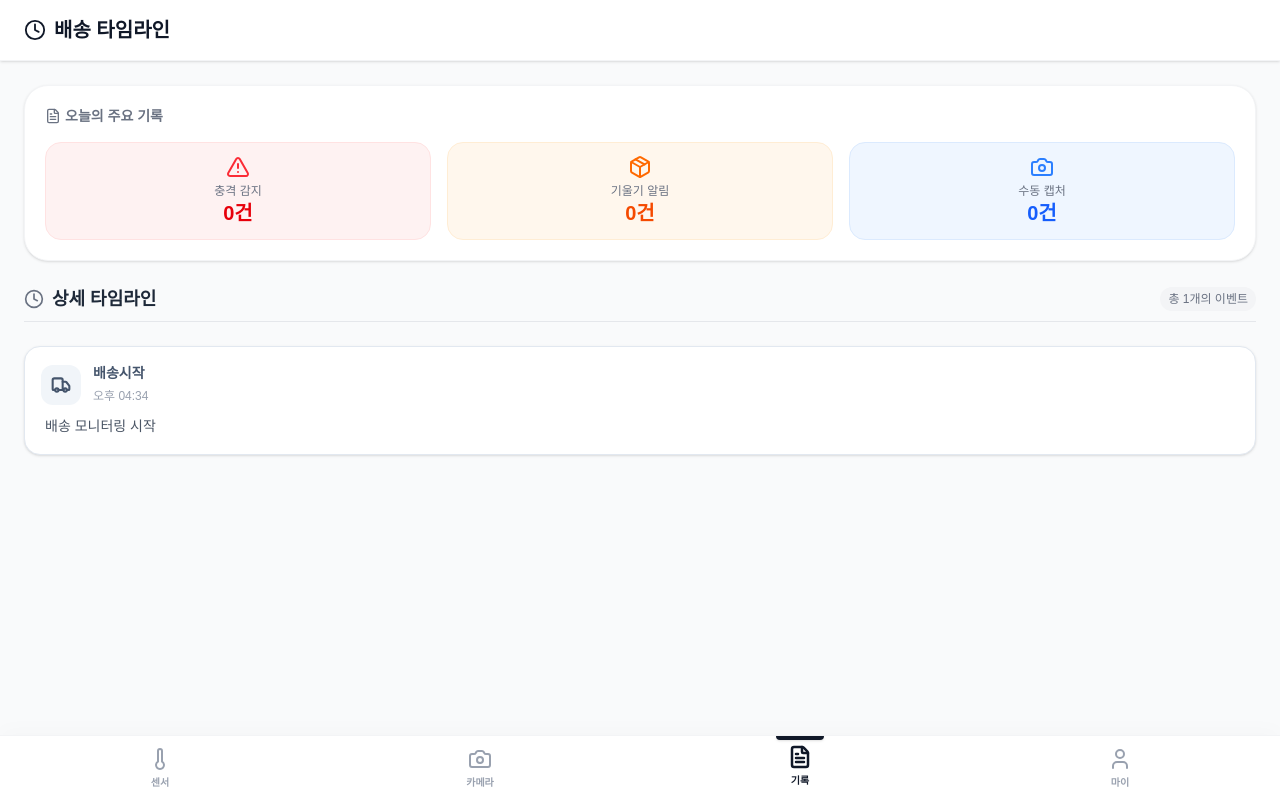
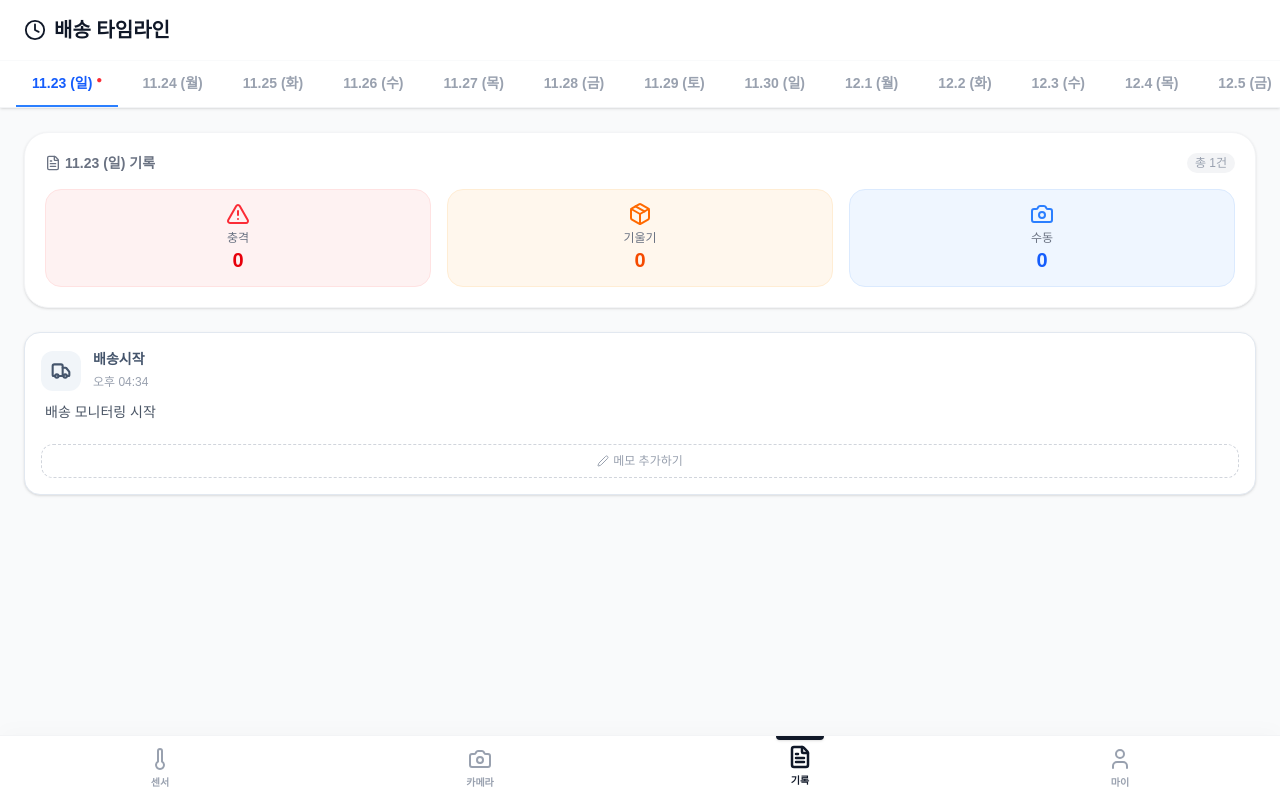
Before and after one commit to dlcodudco/sensor-udon, a Next.js app: page /history in a window 1280 px wide. Built offline with nearby package versions, Linux system fonts and the light colour scheme.

Commit message:
feat: 히스토리 페이지 및 이벤트 카드 기능 추가

```diff
--- a/app/history/page.tsx
+++ b/app/history/page.tsx
@@ -9,67 +9,197 @@
 
 'use client';
 
-import { useState, useEffect } from 'react';
-import { FileText, Camera, AlertTriangle, Package, Clock } from 'lucide-react';
+import { useState, useEffect, useMemo, useRef } from 'react';
+import { FileText, Camera, AlertTriangle, Package, Clock, Calendar } from 'lucide-react';
 import HistoryEventCard from '../../components/history/historyeventcard';
 
-// DB에서 가져올 이벤트 기록 데이터 구조
 export interface HistoryEvent {
   id: number;
   timestamp: string;
-  eventType: '충격' | '기울기' | '수동캡처' | '배송시작' | '배송완료';
+  eventType: '충격' | '기울기' | '수동캡처' | '온도' | '배송시작' | '배송완료';
   eventValue: number;
   message: string;
   isAlert: boolean;
   imageUrl?: string;
+  note?: string;
 }
 
-// 기본 샘플 데이터 (저장된 게 없을 때 보여줄 것)
+// [중요] 한국 시간(로컬 시간)을 유지한 채 ISO 문자열을 만드는 함수
+// 기존 new Date().toISOString()은 UTC(영국시간) 기준이라 9시간 전으로 잡히는 문제를 해결합니다.
+export const getLocalISOString = () => {
+  const now = new Date();
+  const offset = now.getTimezoneOffset() * 60000; // 분 단위를 밀리초로 변환
+  const localDate = new Date(now.getTime() - offset);
+  return localDate.toISOString().slice(0, -1); // 뒤에 'Z'를 제거
+};
+
+// 오늘 날짜 구하기 (YYYY-MM-DD, 로컬 시간 기준)
+const getTodayString = () => {
+  const now = new Date();
+  const year = now.getFullYear();
+  const month = String(now.getMonth() + 1).padStart(2, '0');
+  const day = String(now.getDate()).padStart(2, '0');
+  return `${year}-${month}-${day}`;
+};
+
+// [수정] Mock 데이터도 로컬 시간 함수 사용
 const DEFAULT_MOCK_DATA: HistoryEvent[] = [
-  { id: 1, timestamp: new Date().toISOString(), eventType: '배송시작', eventValue: 0, message: '배송 모니터링 시작', isAlert: false },
+  {
+    id: 1,
+    timestamp: getLocalISOString(), // <-- 여기 수정됨
+    eventType: '배송시작',
+    eventValue: 0,
+    message: '배송 모니터링 시작',
+    isAlert: false
+  },
 ];
 
 export default function HistoryScreen() {
   const [history, setHistory] = useState<HistoryEvent[]>([]);
+  const [selectedDate, setSelectedDate] = useState<string>(getTodayString()); // 기본값: 오늘
 
-  // 화면이 켜질 때 localStorage에서 데이터 불러오기
+  // 스크롤 제어를 위한 Refs
+  const scrollContainerRef = useRef<HTMLDivElement>(null);
+  const todayTabRef = useRef<HTMLButtonElement>(null);
+
+  // 1. 데이터 로드
   useEffect(() => {
     const storedHistory = localStorage.getItem('appHistory');
+    let loadedData = DEFAULT_MOCK_DATA;
 
     if (storedHistory) {
-      setHistory(JSON.parse(storedHistory));
+      loadedData = JSON.parse(storedHistory);
     } else {
-      setHistory(DEFAULT_MOCK_DATA);
       localStorage.setItem('appHistory', JSON.stringify(DEFAULT_MOCK_DATA));
     }
+    setHistory(loadedData);
   }, []);
 
-  // 🚨 [수정된 부분] 여기가 중복되어 있어서 에러가 났었습니다! 하나만 남겼습니다.
-  // 요약 통계 계산
+  // 2. 타임라인 날짜 목록 생성 (과거 기록 ~ 미래 15일)
+  const fullDateList = useMemo(() => {
+    const today = getTodayString();
+
+    // (1) 기록된 가장 오래된 날짜 찾기
+    const historyDates = history
+      .filter(h => h && h.timestamp)
+      .map(h => h.timestamp.split('T')[0]);
+
+    // 기록이 하나도 없으면 오늘을 기준으로 함
+    let minDateStr = historyDates.length > 0 ? historyDates.sort()[0] : today;
+
+    // 만약 기록된 날짜가 오늘보다 미래라면(혹시 모를 오류), 오늘부터 시작
+    if (minDateStr > today) minDateStr = today;
+
+    // (2) 날짜 배열 생성 (minDate ~ today + 15일)
+    const dateArray: string[] = [];
+    const startDate = new Date(minDateStr);
+    const endDate = new Date(today);
+    endDate.setDate(endDate.getDate() + 15); // 미래 15일 추가
+
+    const curr = new Date(startDate);
+
+    while (curr <= endDate) {
+      const year = curr.getFullYear();
+      const month = String(curr.getMonth() + 1).padStart(2, '0');
+      const day = String(curr.getDate()).padStart(2, '0');
+      dateArray.push(`${year}-${month}-${day}`);
+
+      curr.setDate(curr.getDate() + 1);
+    }
+
+    return dateArray;
+  }, [history]);
+
+  // 3. 초기 로드 시 '오늘 날짜'를 가운데로 스크롤
+  useEffect(() => {
+    if (todayTabRef.current) {
+      todayTabRef.current.scrollIntoView({
+        behavior: 'smooth',
+        block: 'nearest',
+        inline: 'center' // 가로 스크롤 중앙 정렬
+      });
+    }
+  }, [fullDateList]);
+
+  // 필터링
+  const filteredHistory = useMemo(() => {
+    if (!selectedDate) return [];
+    return history.filter(item =>
+        item &&
+        item.timestamp &&
+        item.timestamp.startsWith(selectedDate)
+    );
+  }, [history, selectedDate]);
+
+  // 요약 통계
   const summary = {
-    shock: history.filter(e => e.eventType === '충격').length,
-    tilt: history.filter(e => e.eventType === '기울기').length,
-    manual: history.filter(e => e.eventType === '수동캡처').length,
+    shock: filteredHistory.filter(e => e.eventType === '충격').length,
+    tilt: filteredHistory.filter(e => e.eventType === '기울기').length,
+    manual: filteredHistory.filter(e => e.eventType === '수동캡처').length,
   };
 
+  const handleSaveNote = (id: number, newNote: string) => {
+    const updatedHistory = history.map((event) =>
+      event.id === id ? { ...event, note: newNote } : event
+    );
+    setHistory(updatedHistory);
+    localStorage.setItem('appHistory', JSON.stringify(updatedHistory));
+  };
+
+  // 날짜 라벨 포맷
+  const formatDateLabel = (dateStr: string) => {
+    const [y, m, d] = dateStr.split('-').map(Number);
+    const date = new Date(y, m - 1, d);
+    const dayName = ['일', '월', '화', '수', '목', '금', '토'][date.getDay()];
+    return `${m}.${d} (${dayName})`;
+  };
+
+  // 오늘 날짜인지 확인
+  const isToday = (dateStr: string) => dateStr === getTodayString();
+
   return (
-    // 1. 최상위 컨테이너
     <div className="fixed inset-0 z-0 w-full h-[100dvh] bg-gray-50 flex flex-col overflow-hidden overscroll-none">
 
-      {/* 2. 헤더 */}
+      {/* 헤더 */}
       <header className="
         flex-none bg-white z-30
-        flex items-center justify-between px-6
         border-b border-gray-100 shadow-sm
         pt-[calc(env(safe-area-inset-top)+16px)]
-        pb-4
       ">
-        <h1 className="text-xl font-bold text-gray-900 flex items-center gap-2">
-          <Clock size={22} /> 배송 타임라인
-        </h1>
+        <div className="px-6 pb-4 flex items-center justify-between">
+            <h1 className="text-xl font-bold text-gray-900 flex items-center gap-2">
+            <Clock size={22} /> 배송 타임라인
+            </h1>
+        </div>
+
+        {/* 날짜 선택 탭 */}
+        <div ref={scrollContainerRef} className="flex overflow-x-auto px-4 pb-0 scrollbar-hide gap-2 bg-white w-full border-t border-gray-50">
+            {fullDateList.map((date) => {
+                const today = isToday(date);
+                const selected = selectedDate === date;
+
+                return (
+                <button
+                    key={date}
+                    ref={today ? todayTabRef : null}
+                    onClick={() => setSelectedDate(date)}
+                    className={`
+                        flex-none px-4 py-3 text-sm font-bold border-b-2 transition-all whitespace-nowrap
+                        ${selected
+                            ? 'border-blue-500 text-blue-600'
+                            : 'border-transparent text-gray-400 hover:text-gray-600'}
+                        ${today && !selected ? 'text-blue-400' : ''}
+                    `}
+                >
+                    {formatDateLabel(date)}
+                    {today && <span className="ml-1 text-[10px] align-top text-red-500">●</span>}
+                </button>
+                );
+            })}
+        </div>
       </header>
 
-      {/* 3. 본문 */}
+      {/* 본문 */}
       <main className="
         flex-1 overflow-y-auto
         p-6 pb-[calc(100px+env(safe-area-inset-bottom))]
@@ -78,62 +208,66 @@ export default function HistoryScreen() {
       ">
         <div className="space-y-6">
 
-          {/* 1. 요약 대시보드 */}
+          {/* 요약 대시보드 */}
           <div className="bg-white p-5 rounded-3xl shadow-sm border border-gray-100">
-            <h2 className="text-sm font-bold text-gray-500 mb-4 flex items-center gap-1">
-              <FileText size={16} /> 오늘의 주요 기록
+            <h2 className="text-sm font-bold text-gray-500 mb-4 flex items-center justify-between">
+              <span className="flex items-center gap-1">
+                 <FileText size={16} />
+                 {selectedDate ? `${formatDateLabel(selectedDate)} 기록` : '주요 기록'}
+              </span>
+              <span className="text-xs font-normal text-gray-400 bg-gray-100 px-2 py-0.5 rounded-full">
+                  총 {filteredHistory.length}건
+              </span>
             </h2>
             <div className="grid grid-cols-3 gap-4 text-center">
-              {/* 충격 요약 */}
               <div className="flex flex-col items-center p-3 bg-red-50 rounded-2xl border border-red-100">
                 <AlertTriangle className="text-red-500 mb-1" size={24} />
-                <span className="text-xs text-gray-500 font-medium">충격 감지</span>
-                <span className="text-xl font-extrabold text-red-600">{summary.shock}건</span>
+                <span className="text-xs text-gray-500 font-medium">충격</span>
+                <span className="text-xl font-extrabold text-red-600">{summary.shock}</span>
               </div>
-              {/* 기울기 요약 */}
               <div className="flex flex-col items-center p-3 bg-orange-50 rounded-2xl border border-orange-100">
                 <Package className="text-orange-500 mb-1" size={24} />
-                <span className="text-xs text-gray-500 font-medium">기울기 알림</span>
-                <span className="text-xl font-extrabold text-orange-600">{summary.tilt}건</span>
+                <span className="text-xs text-gray-500 font-medium">기울기</span>
+                <span className="text-xl font-extrabold text-orange-600">{summary.tilt}</span>
               </div>
-              {/* 수동 캡처 요약 */}
               <div className="flex flex-col items-center p-3 bg-blue-50 rounded-2xl border border-blue-100">
                 <Camera className="text-blue-500 mb-1" size={24} />
-                <span className="text-xs text-gray-500 font-medium">수동 캡처</span>
-                <span className="text-xl font-extrabold text-blue-600">{summary.manual}건</span>
+                <span className="text-xs text-gray-500 font-medium">수동</span>
+                <span className="text-xl font-extrabold text-blue-600">{summary.manual}</span>
               </div>
             </div>
           </div>
 
-          {/* 2. 타임라인 헤더 */}
-          <div className="flex items-center justify-between border-b border-gray-200 pb-2 mt-4">
-            <div className="flex items-center gap-2 text-lg font-bold text-gray-800">
-                <Clock size={20} className="text-gray-500" />
-                상세 타임라인
-            </div>
-            <span className="text-xs text-gray-500 bg-gray-100 px-2 py-1 rounded-full font-medium">
-                총 {history.length}개의 이벤트
-            </span>
-          </div>
-
-          {/* 3. 이벤트 리스트 */}
+          {/* 타임라인 리스트 */}
           <div className="space-y-4 relative">
             <div className="absolute left-4 top-2 bottom-2 w-0.5 bg-gray-200 z-0"></div>
 
-            {history.length > 0 ? (
-                history.map((event) => (
+            {filteredHistory.length > 0 ? (
+                filteredHistory.map((event) => (
                   <div key={event.id} className="relative z-10">
-                    <HistoryEventCard event={event} />
+                    <HistoryEventCard
+                      event={event}
+                      onSaveNote={handleSaveNote}
+                    />
                   </div>
                 ))
             ) : (
-                <div className="text-center py-10 text-gray-400 bg-white rounded-2xl border border-gray-100">
-                    <p>아직 기록된 이벤트가 없습니다.</p>
+                <div className="text-center py-20 text-gray-400">
+                    <Calendar size={40} className="mx-auto mb-2 opacity-20" />
+                    <p className="text-sm">
+                        {isToday(selectedDate)
+                            ? "오늘 아직 기록된 이벤트가 없습니다."
+                            : new Date(selectedDate) > new Date(getTodayString())
+                                ? "미래의 날짜입니다."
+                                : "이 날짜엔 기록이 없습니다."}
+                    </p>
                 </div>
             )}
           </div>
 
-          <div className="h-4"></div>
+          <div className="h-4">
+
+          </div>
         </div>
       </main>
     </div>
--- a/components/history/historyeventcard.tsx
+++ b/components/history/historyeventcard.tsx
@@ -1,26 +1,46 @@
-// components/history/historyeventdard.tsx
+'use client';
 
-import { AlertTriangle, Camera, Package, Thermometer, Truck, CheckCircle, Info } from 'lucide-react';
+import { useState } from 'react'; // [추가] 상태 관리를 위해 필요
+import {
+  AlertTriangle, Camera, Package, Thermometer, Truck, CheckCircle, Info, FileText,
+  Edit2, Save, X // [추가] 아이콘 추가
+} from 'lucide-react';
 
-// 1. 부모 페이지(page.tsx)와 타입을 완벽하게 일치시킵니다.
 interface HistoryEvent {
   id: number;
   timestamp: string;
-  // 👇 여기에 '배송시작', '배송완료'가 추가되어야 빨간 줄이 사라집니다!
   eventType: '충격' | '기울기' | '수동캡처' | '온도' | '배송시작' | '배송완료';
-  eventValue: number; // 이것도 추가
+  eventValue: number;
   message: string;
   isAlert: boolean;
   imageUrl?: string;
+  note?: string;
 }
 
 interface Props {
   event: HistoryEvent;
+  // [추가] 부모 컴포넌트에서 메모 저장 함수를 받아옴
+  onSaveNote: (id: number, content: string) => void;
 }
 
-export default function HistoryEventCard({ event }: Props) {
+export default function HistoryEventCard({ event, onSaveNote }: Props) {
+  // [추가] 수정 모드 및 입력 텍스트 관리
+  const [isEditing, setIsEditing] = useState(false);
+  const [noteText, setNoteText] = useState(event.note || '');
 
-  // 2. 이벤트 타입별 아이콘 및 색상 설정 (배송시작/완료 추가)
+  // 저장 버튼 클릭 시 실행
+  const handleSave = () => {
+    onSaveNote(event.id, noteText);
+    setIsEditing(false);
+  };
+
+  // 취소 버튼 클릭 시 실행 (원래대로 복구)
+  const handleCancel = () => {
+    setNoteText(event.note || '');
+    setIsEditing(false);
+  };
+
+  // 이벤트 타입별 스타일 설정
   const getEventStyle = (type: string) => {
     switch (type) {
       case '충격':
@@ -31,9 +51,9 @@ export default function HistoryEventCard({ event }: Props) {
         return { icon: Thermometer, bg: 'bg-yellow-100', text: 'text-yellow-600', border: 'border-yellow-200' };
       case '수동캡처':
         return { icon: Camera, bg: 'bg-blue-100', text: 'text-blue-600', border: 'border-blue-200' };
-      case '배송시작': // 🆕 추가됨
+      case '배송시작':
         return { icon: Truck, bg: 'bg-slate-100', text: 'text-slate-600', border: 'border-slate-200' };
-      case '배송완료': // 🆕 추가됨
+      case '배송완료':
         return { icon: CheckCircle, bg: 'bg-green-100', text: 'text-green-600', border: 'border-green-200' };
       default:
         return { icon: Info, bg: 'bg-gray-100', text: 'text-gray-600', border: 'border-gray-200' };
@@ -43,31 +63,26 @@ export default function HistoryEventCard({ event }: Props) {
   const style = getEventStyle(event.eventType);
   const Icon = style.icon;
 
-  // 날짜 포맷팅 (오전/오후 HH:MM)
   const timeString = new Date(event.timestamp).toLocaleTimeString('ko-KR', {
     hour: '2-digit',
     minute: '2-digit',
   });
 
   return (
-    <div className={`flex flex-col bg-white p-4 rounded-2xl border ${style.border} shadow-sm transition-all hover:shadow-md`}>
+    <div className={`flex flex-col bg-white p-4 rounded-2xl border ${style.border} shadow-sm transition-all hover:shadow-md mb-3`}>
 
-      {/* 상단: 아이콘 + 제목 + 시간 */}
+      {/* 1. 상단 정보 */}
       <div className="flex items-start justify-between mb-2">
         <div className="flex items-center gap-3">
-          {/* 아이콘 박스 */}
           <div className={`p-2.5 rounded-xl ${style.bg} ${style.text}`}>
             <Icon size={20} strokeWidth={2.5} />
           </div>
-
-          {/* 제목 및 수치 */}
           <div>
             <h3 className={`text-sm font-bold ${style.text}`}>
               {event.eventType}
-              {/* 배송 관련이 아닐 때만 수치 표시 */}
-              {event.eventType !== '배송시작' && event.eventType !== '배송완료' && event.eventType !== '수동캡처' && (
+              {['충격', '기울기', '온도'].includes(event.eventType) && (
                  <span className="ml-1 text-xs opacity-80">
-                   ({event.eventValue}{event.eventType === '온도' ? '°C' : event.eventType === '기울기' ? '°' : ''})
+                   ({event.eventValue}{event.eventType === '온도' ? '°C' : '°'})
                  </span>
               )}
             </h3>
@@ -75,7 +90,6 @@ export default function HistoryEventCard({ event }: Props) {
           </div>
         </div>
 
-        {/* 경고 뱃지 */}
         {event.isAlert && (
           <span className="px-2 py-0.5 bg-red-50 text-red-500 text-[10px] font-bold rounded-full border border-red-100">
             경고
@@ -83,29 +97,89 @@ export default function HistoryEventCard({ event }: Props) {
         )}
       </div>
 
-      {/* 메시지 */}
-      <p className="text-sm text-gray-600 leading-relaxed ml-1">
+      {/* 2. 메시지 */}
+      <p className="text-sm text-gray-600 leading-relaxed ml-1 mb-2 font-medium">
         {event.message}
       </p>
 
-      {/* 📸 이미지가 있으면 표시 (폴라로이드 스타일) */}
+      {/* 3. 📸 이미지 영역 */}
       {event.imageUrl && (
-        <div className="mt-3 relative group overflow-hidden rounded-xl border border-gray-100">
+        <div className="mt-2 rounded-xl overflow-hidden border border-gray-200 bg-black relative">
+           <div className="relative w-full aspect-[4/3] flex items-center justify-center">
              <img
                src={event.imageUrl}
                alt="Event Snapshot"
-            className="w-full h-40 object-cover transition-transform duration-500 group-hover:scale-105"
+               className="w-full h-full object-contain"
                onError={(e) => {
-                e.currentTarget.style.display = 'none'; // 이미지 로드 실패 시 숨김
+                   e.currentTarget.style.display = 'none';
                }}
              />
-          <div className="absolute bottom-0 left-0 right-0 bg-gradient-to-t from-black/60 to-transparent p-2 pt-6">
-            <p className="text-white text-xs font-medium flex items-center gap-1">
-              <Camera size={12} /> 현장 스냅샷
-            </p>
+           </div>
+           <div className="absolute top-2 right-2 bg-black/60 text-white text-[10px] px-2 py-1 rounded-full flex items-center gap-1 backdrop-blur-md border border-white/10">
+             <Camera size={10} /> 현장 스냅샷
            </div>
         </div>
       )}
+
+      {/* 4. 📝 메모 영역 (수정됨) */}
+      <div className="mt-3">
+        {isEditing ? (
+          // [수정 모드] 입력창 + 저장/취소 버튼
+          <div className="bg-gray-50 p-3 rounded-xl border border-gray-200 animate-in fade-in duration-200">
+            <textarea
+              className="w-full bg-white border border-gray-200 rounded-lg p-2 text-sm focus:outline-none focus:ring-2 focus:ring-blue-500 mb-2 resize-none"
+              rows={2}
+              placeholder="메모를 입력하세요..."
+              value={noteText}
+              onChange={(e) => setNoteText(e.target.value)}
+              autoFocus
+            />
+            <div className="flex justify-end gap-2">
+              <button
+                onClick={handleCancel}
+                className="flex items-center gap-1 px-3 py-1.5 text-xs font-medium text-gray-500 bg-white border border-gray-200 rounded-lg hover:bg-gray-50"
+              >
+                <X size={12} /> 취소
+              </button>
+              <button
+                onClick={handleSave}
+                className="flex items-center gap-1 px-3 py-1.5 text-xs font-medium text-white bg-blue-500 rounded-lg hover:bg-blue-600 shadow-sm"
+              >
+                <Save size={12} /> 저장
+              </button>
+            </div>
+          </div>
+        ) : (
+          // [보기 모드] 메모 표시 or 추가 버튼
+          <>
+            {event.note ? (
+              <div className="group relative bg-gray-50 p-3 rounded-xl border border-gray-100 flex gap-2 hover:border-blue-200 transition-colors">
+                <FileText size={14} className="text-gray-400 mt-0.5 flex-shrink-0" />
+                <div className="flex-1">
+                  <span className="text-xs font-bold text-gray-500 block mb-0.5">메모</span>
+                  <p className="text-xs text-gray-700 whitespace-pre-wrap">{event.note}</p>
+                </div>
+                {/* 수정 버튼 (Hover 시 더 잘 보이게) */}
+                <button
+                  onClick={() => setIsEditing(true)}
+                  className="absolute top-2 right-2 p-1.5 text-gray-400 hover:text-blue-600 hover:bg-blue-50 rounded-full transition-all opacity-0 group-hover:opacity-100"
+                >
+                  <Edit2 size={14} />
+                </button>
+              </div>
+            ) : (
+              // 메모가 없을 때 추가 버튼
+              <button
+                onClick={() => setIsEditing(true)}
+                className="w-full py-2 text-xs font-medium text-gray-400 border border-dashed border-gray-300 rounded-xl hover:text-blue-500 hover:border-blue-300 hover:bg-blue-50 transition-all flex items-center justify-center gap-1"
+              >
+                <Edit2 size={12} /> 메모 추가하기
+              </button>
+            )}
+          </>
+        )}
+      </div>
+
     </div>
   );
 }
```
Lines whose indentation alone changed are shown as unchanged.
